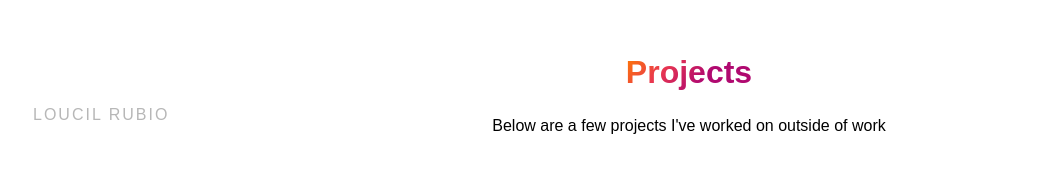
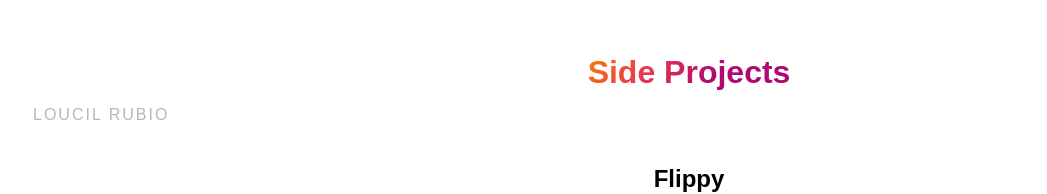
Before and after one commit to loucilvr/loucilrubio.github.io, a React (Create React App) app: page /projects in a window 1280 px wide. Shown: the part 166-360 px from the top of the page, without its empty margins (99-1146 px from the left). Built offline with nearby package versions, Linux system fonts and the light colour scheme.

Commit message:
menu style update

```diff
--- a/src/components/Menu/Menu.js
+++ b/src/components/Menu/Menu.js
@@ -13,6 +13,7 @@ const useStyles = createUseStyles({
   menu: {
     height: "100%",
     overflow: "hidden",
+    boxSizing: 'border-box',
     zIndex: 2,
     "@media (max-width: 768px)": {
       display: "flex",
@@ -20,7 +21,7 @@ const useStyles = createUseStyles({
       padding: "32px 24px",
       fontSize: "18px",
       width: "100%",
-      height: "290px",
+      height: "360px",
       backgroundImage:
         "-webkit-linear-gradient(100deg, transparent 34.5%, #242526 35%, #242526 95%)",
       position: "fixed",
@@ -71,7 +72,7 @@ const useStyles = createUseStyles({
     "@media (max-width: 768px)": {
       color: "#646464",
       padding: "0px 8px 18px 8px",
-      fontSize: "14px",
+      fontSize: "12px",
     },
     "@media (min-width: 769px)": {
       padding: "8px 8px 64px 8px",
--- a/src/pages/Projects/Projects.js
+++ b/src/pages/Projects/Projects.js
@@ -53,7 +53,7 @@ const useStyles = createUseStyles({
   },
   desc: {
     margin: 0,
-    paddingTop: "16px",
+    padding: "16px 8px",
   },
 });
 
@@ -61,10 +61,7 @@ const Projects = () => {
   const classes = useStyles();
   return (
     <div className={classes.projects}>
-      <PageHeading title="Projects" />
-      <p className={classes.desc}>
-        Below are a few projects I've worked on outside of work
-      </p>
+      <PageHeading title="Side Projects" />
       <Project
         title="Flippy"
         description="A mobile-friendly web app for flipping through a set of study guide
```
